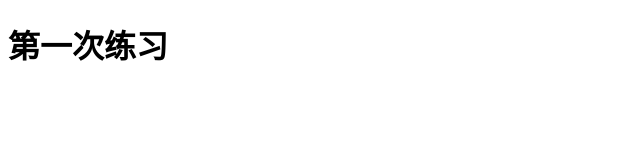
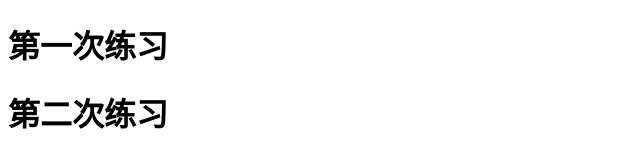
Before and after one commit to XiaoGao52/2023, a plain HTML site: page index.html in a window 1280 px wide. Shown: the whole page, without its empty margins (0-640 px from the left). Drawn offline with Linux system fonts and the light colour scheme.

Commit message:
修改后第二次添加

```diff
--- a/index.html
+++ b/index.html
@@ -10,6 +10,7 @@
 
 <body>
     <h1>第一次练习</h1>
+    <h1>第二次练习</h1>
 </body>
 
 </html>
```
